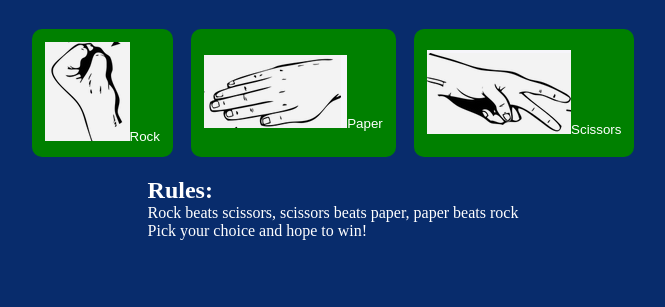
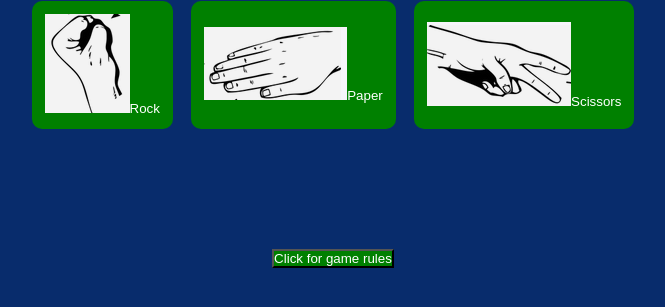
Before and after one commit to LeylaJansson/rockpaperscissors, a plain HTML site: page index.html in a window 1280 px wide. Shown: the part 309-616 px from the top of the page, without its empty margins (307-972 px from the left). Drawn offline with Linux system fonts and the light colour scheme.

Commit message:
Add gamerules styling and hide/show function

```diff
--- a/assets/css/style.css
+++ b/assets/css/style.css
@@ -97,3 +97,9 @@
         width: 100vw;
     }
 }
+
+/*gamerules styling*/
+#rules {
+    background-color: green;
+    margin-top: 100px;
+}
--- a/assets/js/script.js
+++ b/assets/js/script.js
@@ -1,3 +1,13 @@
+function showhide() {
+    var x = document.getElementById("gamerules");
+  if (x.style.display === "block") {
+    x.style.display = "none";
+  } else {
+    x.style.display = "block";
+  }
+}
+
+
 // Complete logic of game inside this function
 const game = () => {
     let playerScore = 0;
--- a/index.html
+++ b/index.html
@@ -44,7 +44,9 @@
           <!--Reload the game -->
         <button class="reload"></button>
 
-        <div id="gamerules">
+        <button id="rules" onclick="showhide()">Click for game rules</button>
+
+        <div id="gamerules" style="display:none">
           <h2>Rules:</h2>
             <p>Rock beats scissors, scissors beats paper, paper beats rock</p>
             <p>Pick your choice and hope to win!</p>
```
